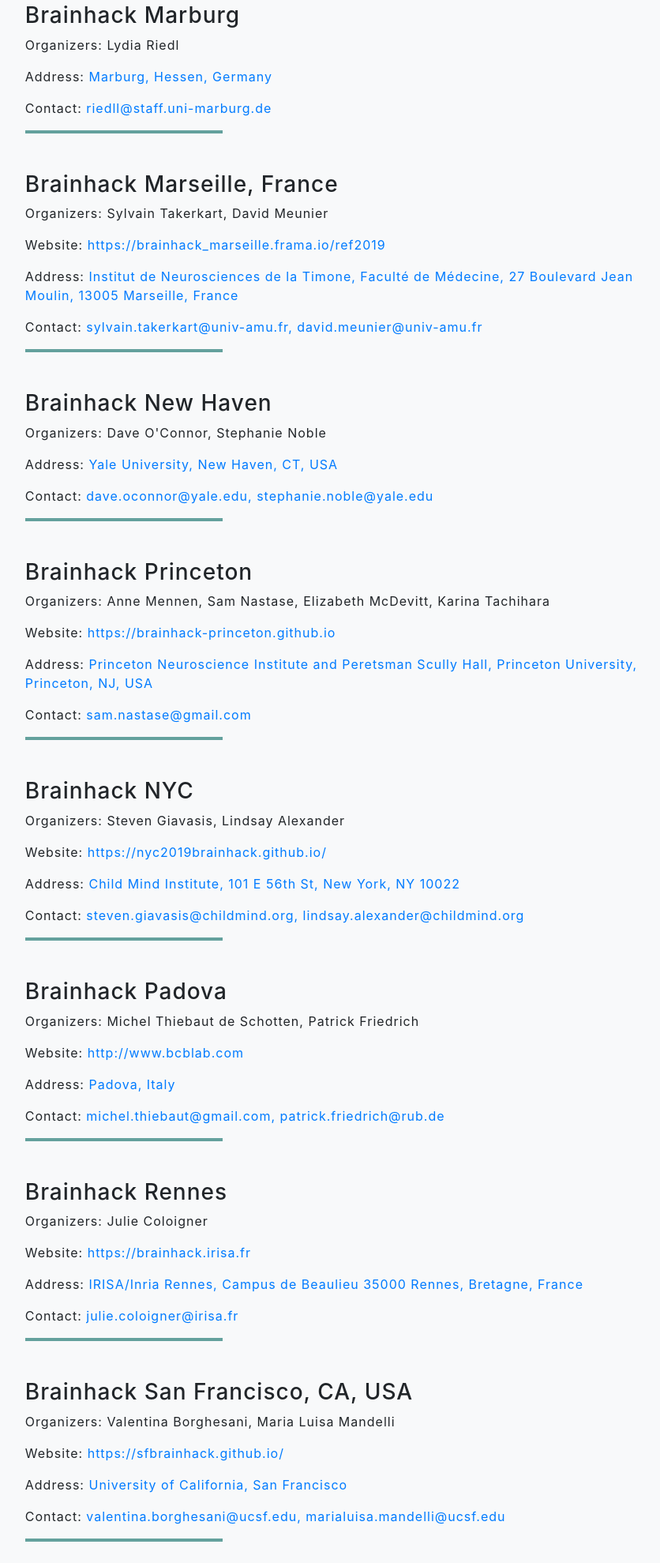
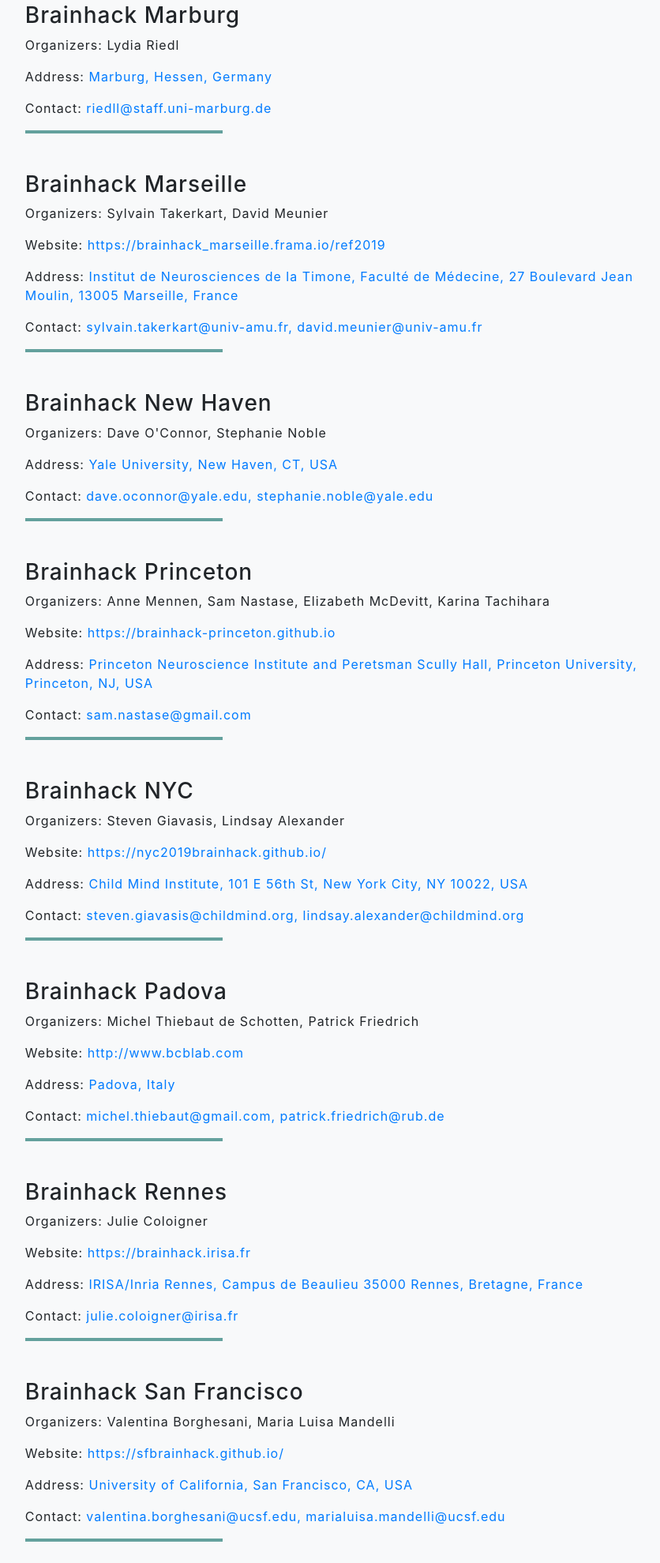
Before and after one commit to brainhackorg/global2019, a Gatsby site: page /locations in a window 1280 px wide. Shown: the part 1781-3760 px from the top of the page at 79% size, without its empty margins (192-1028 px from the left). Built offline with nearby package versions, Linux system fonts and the light colour scheme; Gatsby itself is replaced by a stand-in of ours.

Commit message:
DOC: Increase consistency in event names
Increase consistency in event names: remove the country and keep it in
the venue.

```diff
--- a/content/sites/marseille.md
+++ b/content/sites/marseille.md
@@ -1,5 +1,5 @@
 ---
-title: Brainhack Marseille, France
+title: Brainhack Marseille
 organizers:
   - Sylvain Takerkart
   - David Meunier
--- a/content/sites/newyork.md
+++ b/content/sites/newyork.md
@@ -7,7 +7,7 @@
   - steven.giavasis@childmind.org
   - lindsay.alexander@childmind.org
 website: https://nyc2019brainhack.github.io/
-address: Child Mind Institute, 101 E 56th St, New York, NY 10022
+address: Child Mind Institute, 101 E 56th St, New York City, NY 10022, USA
 position:
   lat: 40.760920
   lng: -73.970801
--- a/content/sites/sanfrancisco.md
+++ b/content/sites/sanfrancisco.md
@@ -1,5 +1,5 @@
 ---
-title: Brainhack San Francisco, CA, USA
+title: Brainhack San Francisco
 organizers:
   - Valentina Borghesani
   - Maria Luisa Mandelli
@@ -7,7 +7,7 @@
   - valentina.borghesani@ucsf.edu
   - marialuisa.mandelli@ucsf.edu
 website: https://sfbrainhack.github.io/
-address: University of California, San Francisco
+address: University of California, San Francisco, CA, USA
 position:
   lat: 37.7659451
   lng: -122.4759528
```
